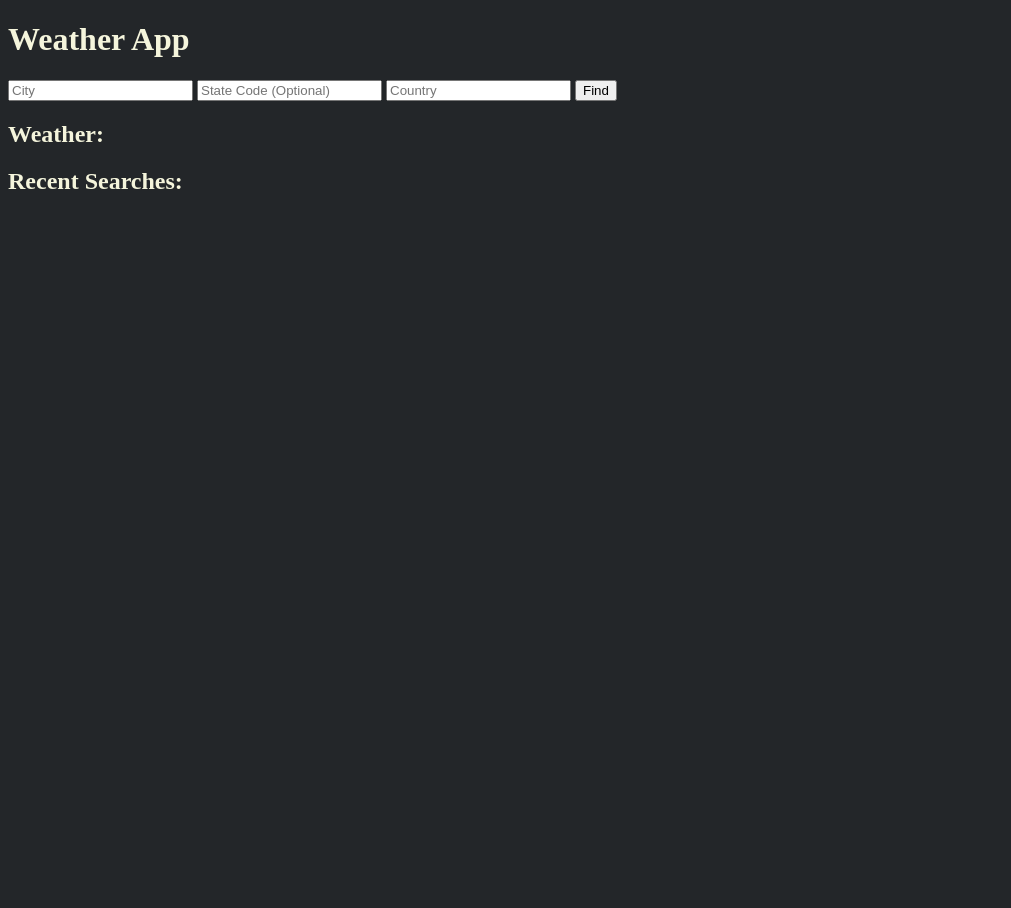
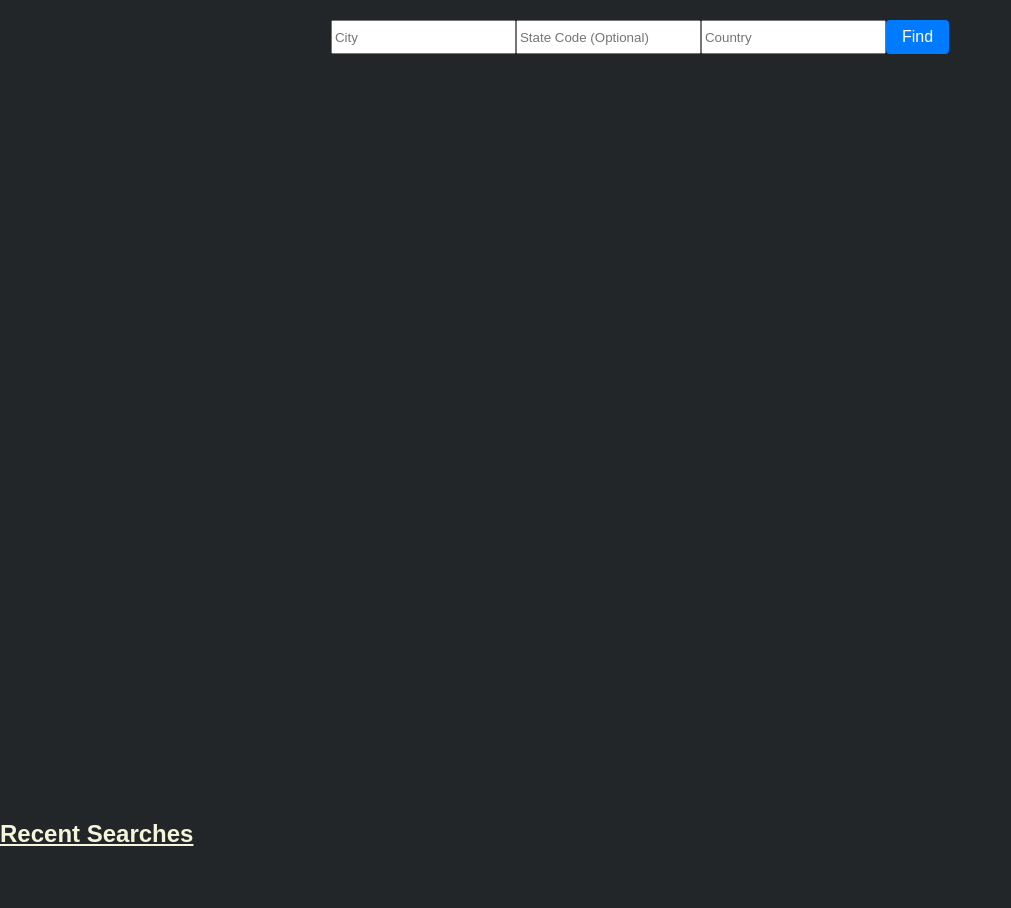
Before and after one commit to Nedas-M/AeroScope, a Flask app: page / in a window 1280 px wide. Shown: the whole page, without its empty margins (0-1011 px from the left). Before the commit the page ends 189 px from the top, so only its background shows below. Run offline with Flask 3, Linux system fonts and the light colour scheme; data that the repository does not hold is empty.

Commit message:
Basic CSS

```diff
--- a/main.py
+++ b/main.py
@@ -64,7 +64,7 @@ def get_weather(lat, lon, API_key):
                 name_location = weather_response.get('name'),
 
                 )
-                print("------------------------\n  weather_response received \n", weather_response, "\n ---------------------------")
+                print("------------------------\n  weather_response received \n", weather_response, "\n------------------------")
                 return data
 
             else:
@@ -78,7 +78,7 @@ def main(city_name, state_name, country_code, API_key):
     weather_data = get_weather(lat, lon, API_key)
 
     if weather_data:
-        print("------------------------\n  if weather_data passed \n ---------------------")
+        print("------------------------\n  if weather_data passed \n------------------------")
         database_insert(weather_data, state_name)
 
     return weather_data
--- a/static/app.css
+++ b/static/app.css
@@ -1,4 +1,113 @@
-html {
+html, body {
+    height: 100%;
+    margin: 0;
+    padding: 0;
     background-color: rgb(35, 38, 41);
     color: beige;
+    font-family: Arial, sans-serif;
 }
+.container {
+    display: flex;
+    flex-direction: column;
+    height: 100%;
+}
+
+.input_parent {
+    display: flex;
+    justify-content: center;
+    margin: 20px 0;
+}
+
+.input_parent button {
+    padding: 8px 16px;
+    background-color: #007bff;
+    color: #fff;
+    border: none;
+    border-radius: 4px;
+    font-size: 16px;
+    cursor: pointer;
+    transition: background-color 0.3s ease;
+}
+.input_parent button:hover {
+    background-color: #0056b3;
+}
+
+.weather_parent {
+    display: flex;
+    justify-content: center;
+    align-items: center;
+}
+.searched_weather {
+    display: flex;
+    flex-direction: column;
+    justify-content: center;
+    align-items: center;
+    background-color: #333;
+    border-radius: 20px;
+    padding: 20px;
+    width: 80%;
+    max-width: 800px;
+    flex-grow: 1;
+}
+.searched_weather_left {
+    display: flex;
+    align-items: center;
+    margin-bottom: 20px;
+}
+.searched_weather_name h3 {
+    font-size: 24px;
+    margin-right: 20px;
+}
+.searched_weather_right {
+    display: flex;
+    flex-direction: column;
+    align-items: center;
+    text-align: center;
+}
+.searched_weather_info_left,
+.searched_weather_info_right {
+    margin-bottom: 10px;
+}
+
+.recent_search_list {
+    display: flex;
+    flex-wrap: wrap;
+    justify-content: space-evenly;
+    padding: 20px;
+    flex-grow: 1;
+    overflow-y: auto;
+}
+.recent_search_weather {
+    display: flex;
+    flex-direction: column;
+    align-items: center;
+    background-color: #333;
+    border-radius: 20px;
+    padding: 20px;
+    width: 30%;
+    margin-bottom: 20px;
+    flex-grow: 1;
+}
+.recent_search_weather h3 {
+    font-size: 18px;
+    margin-bottom: 10px;
+}
+.recent_search_weather p {
+    margin-bottom: 5px;
+}
+
+@media (max-width: 768px) {
+    .recent_search_list {
+        flex-direction: column;
+        align-items: center;
+    }
+    .recent_search_weather {
+        width: 80%;
+    }
+
+    .input_parent {
+        display: flex;
+        flex-direction: column;
+    }
+
+}
--- a/templates/index.html
+++ b/templates/index.html
@@ -9,44 +9,56 @@
 </head>
 <body>
 
-    <h1> Weather App </h1>
+    <div class="container">
 
         <form action="/" method="post">
+            <div class="input_parent">
                 <input type="text" id="cityName" name="cityName" placeholder="City"/>
                 <input type="text" id="stateName" name="stateName" placeholder="State Code (Optional)"/>
                 <input type="text" id="countryName" name="countryName" placeholder="Country"/>
-        <button name = 'action'>Find</button>
+
+            <button name='action'>Find</button>
+
+            </div>
         </form>
 
-    <h2> Weather: </h2>
-        <h3>
-            <div class="weather">
-            <ul>
+                <div class="weather_parent">
+
+                        {% if data %}
                         <div class="searched_weather">
-                    {% if data %}
-                    <li>
-                        <strong>{{ data.name_location }},
+                            <div class="searched_weather_left">
+                                <div class='searched_weather_name'>
+                                    <h3><strong>{{ data.name_location }},
                                     {% if state %}{{ state }}, {% endif %}
-                        {{ data.country_location }}</strong>
-                        <img src="https://openweathermap.org/img/wn/{{ data.weather_icon }}@2x.png" alt="Weather Icon">
+                                    {{ data.country_location }}</strong></h3>
+                                </div>
+
+                                <img name="searched_weather_image" src="https://openweathermap.org/img/wn/{{ data.weather_icon }}@2x.png" alt="Weather Icon">
+                            </div>
+                            <div class="searched_weather_right">
+                                    <div class="searched_weather_info_left">
                                         <p><strong>{{ data.weather_main }}:</strong> {{ data.weather_description }}</p>
                                         <p><strong>Temperature:</strong> {{ data.weather_temperature }}°C</p>
                                         <p><strong>Min/Max:</strong> {{ data.weather_min_temperature }}°C / {{ data.weather_max_temperature }}°C</p>
+                                    </div>
+                                    <div class="searched_weather_info_right">
                                         <p><strong>Feels Like:</strong> {{ data.weather_feels_like_temperature }}°C</p>
                                         <p><strong>Humidity:</strong> {{ data.weather_humidity }}%</p>
                                         <p><strong>Wind Speed:</strong> {{ data.weather_wind_speed }} m/s</p>
-                    </li>
+                                    </div>
+                            </div>
+                        </div>
+                        {% else %}
+
                         {% endif %}
                     </div>
-            </ul>
                 </div>
-        </h3>
 
-    <h2> Recent Searches: </h2>
+            <h2><u><strong> Recent Searches </strong></u></h2>
             <div class="recent_search_list">
-            <ul>
+
                 {% for item in recent_searches %}
-                <li>
+                    <div class="recent_search_weather">
                             <h3><strong>{{ item['name_location'] }},
                             {% if item['state_location'] %}{{ item['state_location'] }}, {% endif %}
                             {{ item['country_location'] }}</strong></h3>
@@ -57,10 +69,10 @@
                             <p><strong>Feels Like:</strong> {{ item['weather_feels_like_temperature'] }}°C</p>
                             <p><strong>Humidity:</strong> {{ item['weather_humidity'] }}%</p>
                             <p><strong>Wind Speed:</strong> {{ item['weather_wind_speed'] }} m/s</p>
-                </li>
+
+                    </div>
                 {% endfor %}
-            </ul>
             </div>
-
+    </div>
 </body>
 </html>
```
Lines whose indentation alone changed are shown as unchanged.
